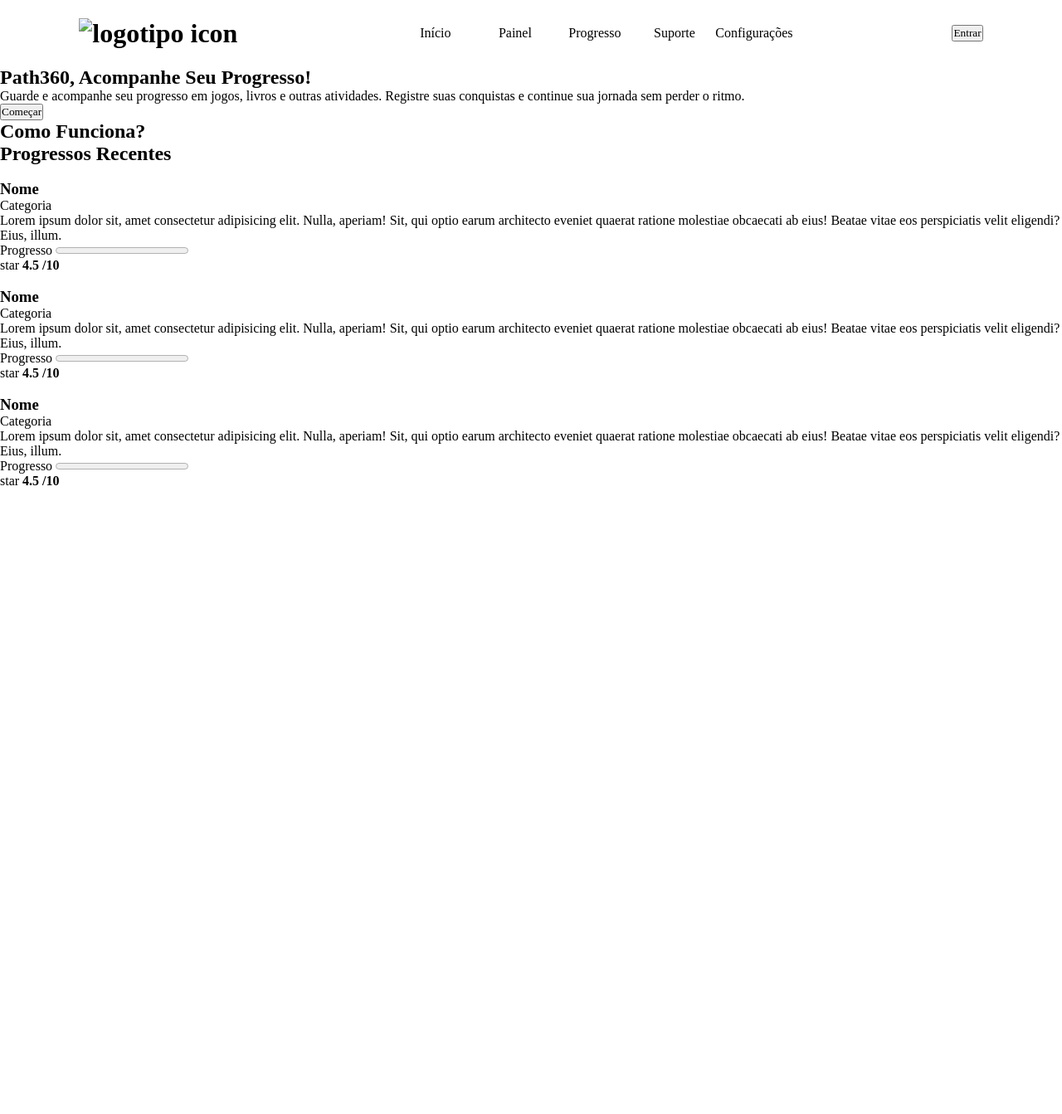
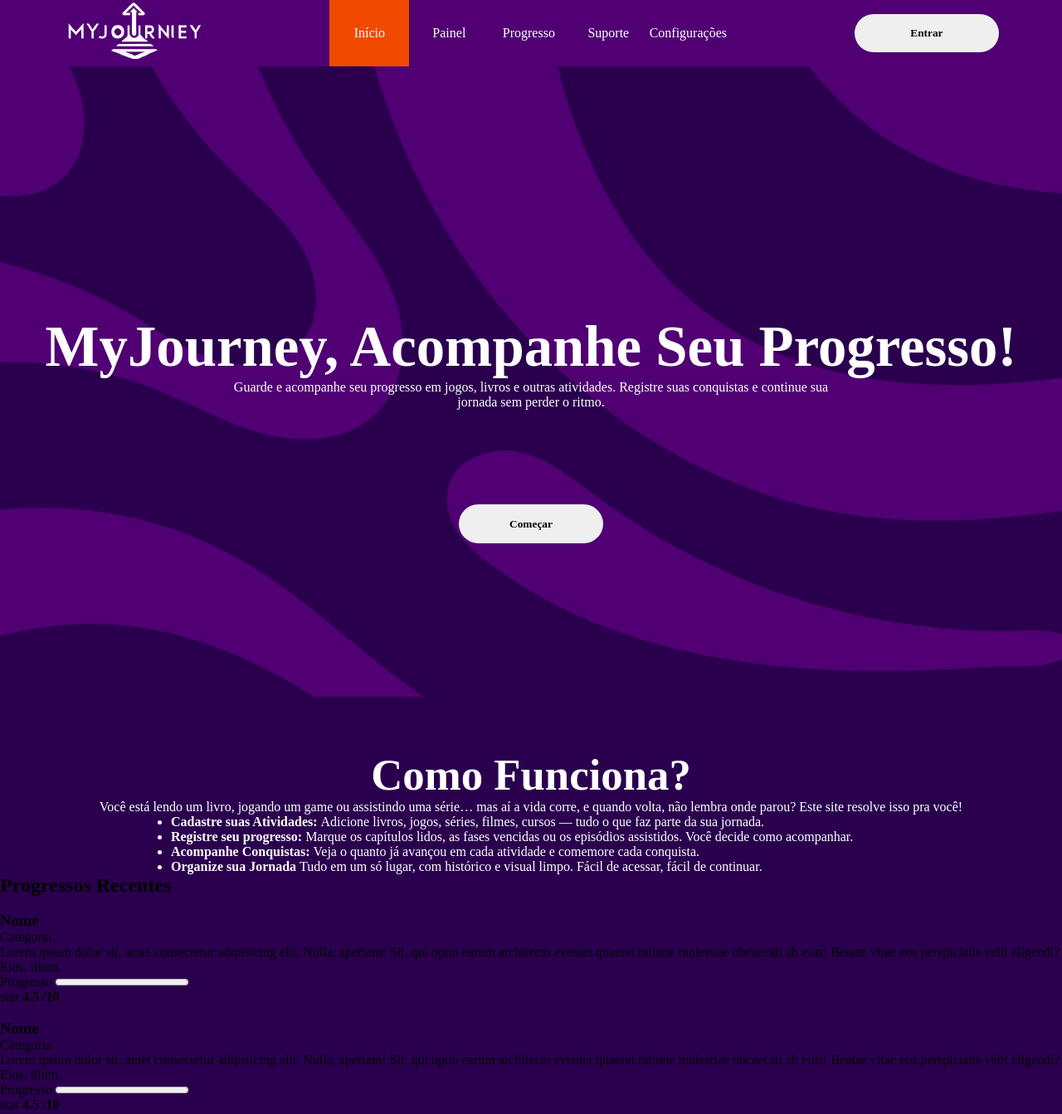
Before and after one commit to vtamorim/Projetos-FrontEnd, a plain HTML site: page Login/pages/index.html in a window 1280 px wide. Shown: the top 1343 px of the page at 83% size. Before the commit the page ends 800 px from the top, so only its background shows below. Drawn offline with Linux system fonts and the light colour scheme; a web font is replaced by a local one.

Commit message:
Tendo Ritmo

```diff
--- a/Login/css/header.css
+++ b/Login/css/header.css
@@ -8,19 +8,23 @@
     margin: 0;
     padding: 0;
 }
+
 header{
     height: 5em;
     display: flex;
+
     justify-content: space-around;
     width: 100%;
     align-items: center;
-    & ul{
+    background-color: var(--cor-principal);
+   &    ul{
         list-style-type: none;
         display: flex;
         justify-content: space-between;
         align-items: center;
         width: 60vh;
         height: 5em;
+
 
         & li{
             display: flex;
@@ -31,13 +35,93 @@ header{
             transition: background-color 0.2s ease-in;
 
             & a{
-                color: black;
+                color: white;
                 text-decoration: none;
             }
         }
         & li:hover{
             background-color: var(--marca-one);
+            cursor: pointer;
         }
     }
 
+
+    & button{
+        height: 3.5em;
+        width: 13em;
+        border-radius: 5em;
+        border: 0;
+        transition: background-color 0.2s ease-in, color 0.2s ease-in;
+        font-weight: bold;
+    }
+    & button:hover{
+        background-color: var(--marca-one);
+        color: white;
+    }
 }
+
+#section_body{
+    background-image: url(../images/background.png);
+    width: 100%;
+    height: 95vh;
+    color: white;
+    display: flex;
+    align-items: center;
+    justify-content: center;
+    flex-direction: column;
+
+    & h2{
+        font-size: 4.3em;
+    }
+    & button{
+        width: 13em;
+        height: 3.5em;
+        border-radius: 5em;
+        border: 0;
+        position: relative;
+        top: 15%;
+        transition: background-color 0.2s ease-in, color 0.2s ease-in;
+        font-weight: bold;
+    }
+    & button:hover{
+        background-color: var(--marca-one);
+        color: white;
+    }
+
+
+    & p{
+        width: 60%;
+        text-align: center;
+    }
+}
+
+main{
+    background-color: var(--cor-fundo);
+}
+.file_here{
+    background-color: var(--marca-one);
+}
+
+main section:nth-child(1){
+    display: flex;
+    padding-top: 5%;
+    flex-wrap: wrap;
+    color: white;
+    max-width: 100%;
+}
+main section:nth-child(1) ul{
+    text-align: left;
+    flex-grow: 0.1;
+    margin: auto;
+}
+
+.grande{
+    flex-grow: 1;
+    flex-basis: 100%;
+    text-align: center;
+    font-size: 3.3em;
+}
+.menor{
+    text-align: center;
+    flex-grow: 1;
+}
--- a/Login/pages/index.html
+++ b/Login/pages/index.html
@@ -11,11 +11,11 @@
 <body>
     <header>
         <h1>
-            <img src="" alt="logotipo icon">
+            <img src="../images/logotipo.png" alt="logotipo icon">
         </h1>
         <nav>
             <ul>
-                <li><a href="#">Início</a></li>
+                <li class="file_here"><a href="#" >Início</a></li>
                 <li><a href="#">Painel</a></li>
                 <li><a href="#">Progresso</a></li>
                 <li><a href="#">Suporte</a></li>
@@ -25,14 +25,21 @@
         <button type="button">Entrar</button>
     </header>
     <section id="section_body">
-        <h2>Path360, Acompanhe Seu Progresso!</h2>
-        <p>Guarde e acompanhe seu progresso em jogos, livros e outras atividades. Registre suas conquistas e continue sua jornada sem perder o ritmo.</p>
+            <h2>MyJourney, Acompanhe Seu Progresso!</h2>
+            <p>Guarde e acompanhe seu progresso em jogos, livros e outras atividades. Registre suas conquistas e continue sua jornada sem perder o ritmo.</p>
         <button type="button">Começar</button>
     </section>
     <main>
         <section>
-            <h2>Como Funciona?</h2>
-            <p></p>
+            <h2 class="item grande">Como Funciona?</h2>
+            <p class="item menor">Você está lendo um livro, jogando um game ou assistindo uma série… mas aí a vida corre, e quando volta, não lembra onde parou? Este site resolve isso pra você!</p>
+            <ul>
+                <li> <strong>Cadastre suas Atividades: </strong> Adicione livros, jogos, séries, filmes, cursos — tudo o que faz parte da sua jornada. </li>
+                <li> <strong>Registre seu progresso: </strong> Marque os capítulos lidos, as fases vencidas ou os episódios assistidos. Você decide como acompanhar. </li>
+                <li> <strong>Acompanhe Conquistas: </strong>  Veja o quanto já avançou em cada atividade e comemore cada conquista. </li>
+                <li> <strong>Organize sua Jornada </strong> Tudo em um só lugar, com histórico e visual limpo. Fácil de acessar, fácil de continuar. </li>
+            </ul>
+
         </section>
         <section>
             <h2> Progressos Recentes </h2>
```
Also changed, not shown: Login/images/background.png (added), Login/images/image_back.jpg (deleted), Login/images/logotipo.png (added).
